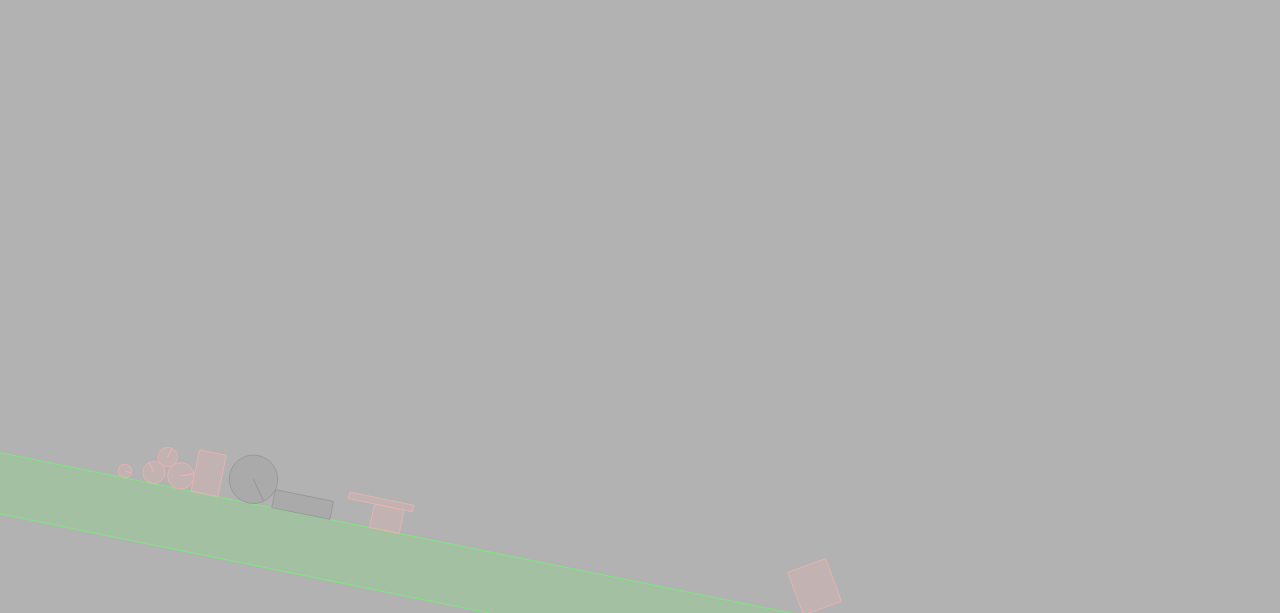
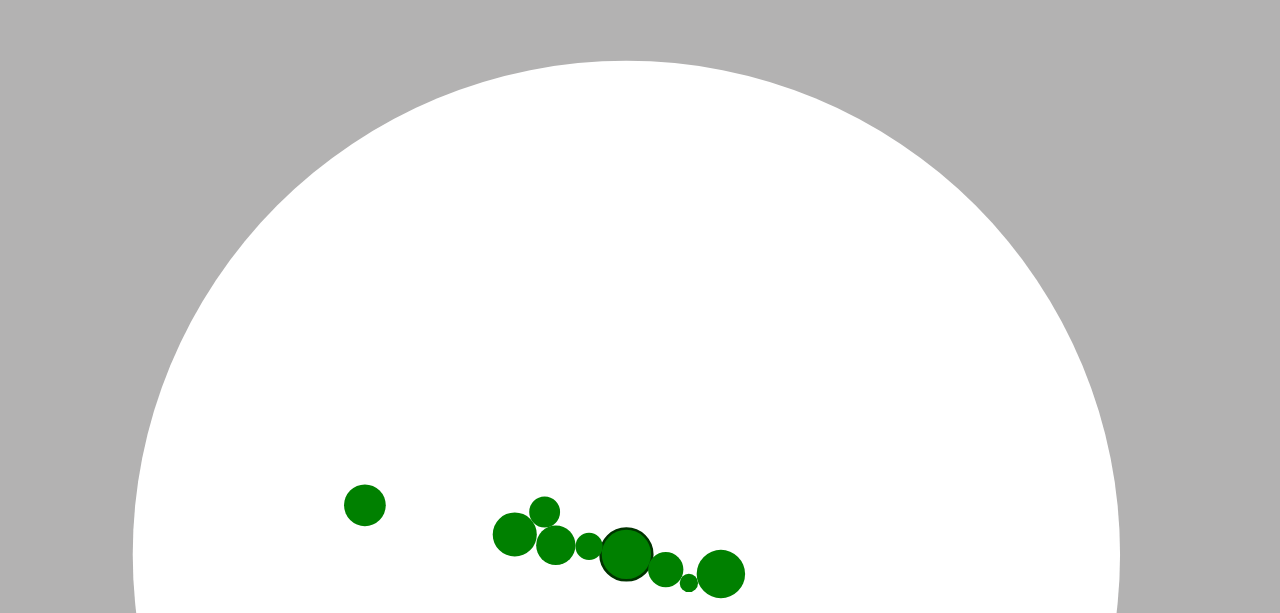
Before and after one commit to ellisborealis/light_ball, a plain HTML site: page index.html in a window 1280 px wide. Shown: the part 187-800 px from the top of the page. Drawn offline with nearby package versions, Linux system fonts and the light colour scheme.

Commit message:
light ball works, need to add shadows

```diff
--- a/css/style.css
+++ b/css/style.css
@@ -3,8 +3,15 @@
     margin:0;
 }
 
-#canvas {
+body {
+    overflow:none;
+    background-color:rgb(179, 178, 178);
+}
+
+#layer1, #layer2 {
+    position:absolute;
+    top:0;
+    left:0;
     width:100%;
     height:100%;
-    background-color:rgb(179, 178, 178);
 }
--- a/index.html
+++ b/index.html
@@ -6,9 +6,11 @@
 </head>
 
 <body onload="init();">
-    <canvas id="canvas"></canvas>
+    <canvas id="layer2"></canvas>
+    <canvas id="layer1"></canvas>
 </body>
-<script type="text/javascript" src="./libs/illuminated.js"></script>
+<script type="text/javascript" src="./js/ball.js"></script>
+<script type="text/javascript" src="./js/lightball.js"></script>
 <script type="text/javascript" src="./libs/Box2D.js"></script>
 <script type="text/javascript">
     var world;
@@ -18,6 +20,9 @@
     var objects = [];
     var oldWidth, oldHeight;
     var difference = 0.0;
+    var lightBalls = [];
+    var canvas1 = document.getElementById("layer1");
+    var canvas2 = document.getElementById("layer2");
 
         var b2Vec2 = Box2D.Common.Math.b2Vec2
             , b2BodyDef = Box2D.Dynamics.b2BodyDef
@@ -34,7 +39,7 @@
     function init() {
         world = new b2World(
             new b2Vec2(0, 10)    //gravity
-            , true                 //allow sleep
+            , true               //allow sleep
         );
 
         var bodyDef = new Box2D.Dynamics.b2BodyDef;
@@ -45,33 +50,36 @@
         fixDef.restitution = 0.2;
         //create some objects
         bodyDef.type = b2Body.b2_dynamicBody;
+        var body;
         for (var i = 0; i < 10; ++i) {
-            if (Math.random() > 0.5) {
-                fixDef.shape = new b2PolygonShape;
-                fixDef.shape.SetAsBox(
-                    Math.random() + 0.1 //half width
-                    , Math.random() + 0.1 //half height
-                );
-            } else {
+            // if (Math.random() > 0.5) {
+            //     fixDef.shape = new b2PolygonShape;
+            //     fixDef.shape.SetAsBox(
+            //         Math.random() + 0.1 //half width
+            //         , Math.random() + 0.1 //half height
+            //     );
+            // } else {
                 fixDef.shape = new b2CircleShape(
                     Math.random() + 0.1 //radius
                 );
-            }
+            // }
             bodyDef.position.x = Math.random() * 10;
             bodyDef.position.y = Math.random() * 10;
-            var body = world.CreateBody(bodyDef);
+            body = world.CreateBody(bodyDef);
             body.CreateFixture(fixDef);
             objects.push(body);
+            lightBalls.push(new Ball(body, 30));
         }
+        lightBalls.push(new LightBall(body, 30));
 
         //setup debug draw
-        debugDraw = new b2DebugDraw();
-        debugDraw.SetSprite(document.getElementById("canvas").getContext("2d"));
-        debugDraw.SetDrawScale(30.0);
-        debugDraw.SetFillAlpha(0.3);
-        debugDraw.SetLineThickness(1.0);
-        debugDraw.SetFlags(b2DebugDraw.e_shapeBit | b2DebugDraw.e_jointBit);
-        world.SetDebugDraw(debugDraw);
+        // debugDraw = new b2DebugDraw();
+        // debugDraw.SetSprite(document.getElementById("canvas").getContext("2d"));
+        // debugDraw.SetDrawScale(30.0);
+        // debugDraw.SetFillAlpha(0.3);
+        // debugDraw.SetLineThickness(1.0);
+        // debugDraw.SetFlags(b2DebugDraw.e_shapeBit | b2DebugDraw.e_jointBit);
+        // world.SetDebugDraw(debugDraw);
 
         window.setInterval(update, 1000 / 60);
 
@@ -95,6 +103,16 @@
                 }
             }
             difference = 0.0;
+        }
+
+        var context = canvas1.getContext('2d');
+        context.clearRect(0, 0, canvas1.width, canvas1.height);
+        context = canvas2.getContext('2d');
+        context.clearRect(0, 0, canvas2.width, canvas2.height);
+
+        for(var l in lightBalls)
+        {
+            lightBalls[l].drawObject();
         }
         destroyThese = [];
         world.Step(
@@ -127,13 +145,15 @@
     }
 
     function resize() {
-        scale = debugDraw.GetDrawScale();
+        scale = 30.0;
 
         var height = window.innerHeight;
         var width = window.innerWidth;
 
-        canvas.width = width;
-        canvas.height = height;
+        canvas1.width = width;
+        canvas1.height = height;
+        canvas2.width = width;
+        canvas2.height = height;
 
         if(oldWidth != undefined && oldHeight != undefined)
         {
--- /dev/null
+++ b/js/ball.js
@@ -0,0 +1,20 @@
+function Ball(boxObject, scale)
+{
+    this.box = boxObject;
+    this.scaling = scale;
+    this.drawObject = drawObject;
+}
+
+function drawObject()
+{
+    pos = this.box.GetPosition();
+    radius = this.box.GetFixtureList().GetShape().m_radius;
+
+    var context = canvas1.getContext('2d');
+
+    context.beginPath();
+    context.arc(pos.x * this.scaling, pos.y * this.scaling, radius * this.scaling, 0, 2 * Math.PI, false);
+    context.fillStyle = 'green';
+    context.fill();
+    context.closePath();
+}
--- /dev/null
+++ b/js/lightball.js
@@ -0,0 +1,29 @@
+function LightBall(boxObject, scale)
+{
+    this.box = boxObject;
+    this.scaling = scale;
+    this.drawObject = drawLightObject;
+}
+
+function drawLightObject()
+{
+    pos = this.box.GetPosition();
+    radius = this.box.GetFixtureList().GetShape().m_radius;
+
+    var context = canvas2.getContext('2d');
+
+    context.beginPath();
+    context.arc(pos.x * this.scaling, pos.y * this.scaling, 20 * radius * this.scaling, 0, 2 * Math.PI, false);
+    context.fillStyle = '#fff';
+    context.fill();
+    context.closePath();
+
+    context.beginPath();
+    context.arc(pos.x * this.scaling, pos.y * this.scaling, radius * this.scaling, 0, 2 * Math.PI, false);
+    context.fillStyle = 'green';
+    context.fill();
+    context.lineWidth = 5;
+    context.strokeStyle = '#003300';
+    context.stroke();
+    context.closePath();
+}
```
